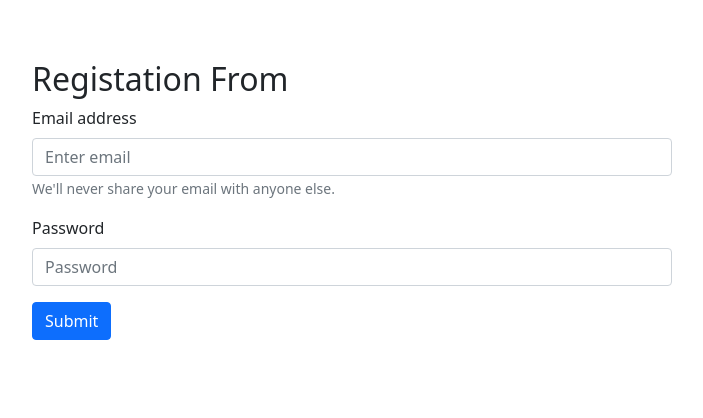
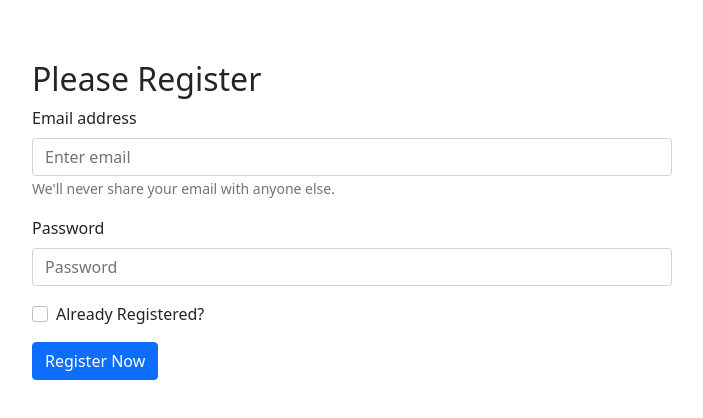
Before and after one commit to mdmasummollaalhaz/email-password-auth, a React (Create React App) app: page / in a window 1280 px wide. Shown: the top 418 px of the page, without its empty margins (288-991 px from the left). Built offline with nearby package versions, Linux system fonts and the light colour scheme.

Commit message:
Toggle sign in & sign up

```diff
--- a/src/App.js
+++ b/src/App.js
@@ -1,6 +1,6 @@
 import logo from './logo.svg';
 import './App.css';
-import { createUserWithEmailAndPassword, getAuth } from 'firebase/auth';
+import { createUserWithEmailAndPassword, getAuth, signInWithEmailAndPassword } from 'firebase/auth';
 import app from './firebase.init';
 import Form from 'react-bootstrap/Form';
 import Button from 'react-bootstrap/Button';
@@ -10,16 +10,24 @@ const auth = getAuth(app);
 
 function App() {
   const [validated, setValidated] = useState(false);
+  const [registered, setRegistered] = useState(false);
   const [error, setError] = useState('');
   const [email, setEmail] = useState('');
   const [password, setPassword] = useState('');
 
   const handleEmailBlur = event => {
+    // console.log(event.target.value);
     setEmail(event.target.value);
   };
 
   const handlePasswordBlur = event => {
+    // console.log(event.target.value);
     setPassword(event.target.value);
+  };
+
+  const handleRegisteredChange = event => {
+    // console.log(event.target.checked);
+    setRegistered(event.target.checked);
   };
 
   const handleFormSubmit = event => {
@@ -39,21 +47,41 @@ function App() {
     setError('');
 
     // console.log('Submited', email, password);
+
+    if (registered) {
+      signInWithEmailAndPassword(auth, email, password)
+        .then(result =>{
+          const user = result.user;
+          console.log(user);
+        })
+        .catch(error =>{
+          console.error(error);
+          setError(error.message);
+        })
+
+    } else {
       createUserWithEmailAndPassword(auth, email, password)
         .then(result => {
           const user = result.user;
           console.log(user);
+          setEmail('');
+          setPassword('');
         })
         .catch(error => {
           console.error(error);
+          setError(error.message);
         });
+    }
+
     event.preventDefault();
   };
 
   return (
     <div className="App">
       <div className="registration w-50 mx-auto mt-5">
-        <h2 className="text-primany">Registation From</h2>
+        <h2 className="text-primany">
+          Please {registered ? 'Login' : 'Register'}
+        </h2>
         <Form noValidate validated={validated} onSubmit={handleFormSubmit}>
           <Form.Group className="mb-3" controlId="formBasicEmail">
             <Form.Label>Email address</Form.Label>
@@ -83,10 +111,17 @@ function App() {
               Please provide a valid password.
             </Form.Control.Feedback>
           </Form.Group>
+          <Form.Group className="mb-3" controlId="formBasicCheckbox">
+            <Form.Check
+              onChange={handleRegisteredChange}
+              type="checkbox"
+              label="Already Registered?"
+            />
+          </Form.Group>
           <p className="text-danger">{error}</p>
 
           <Button variant="primary" type="submit">
-            Submit
+            {registered ? 'Login Now' : 'Register Now'}
           </Button>
         </Form>
       </div>
```
Lines whose indentation alone changed are shown as unchanged.
